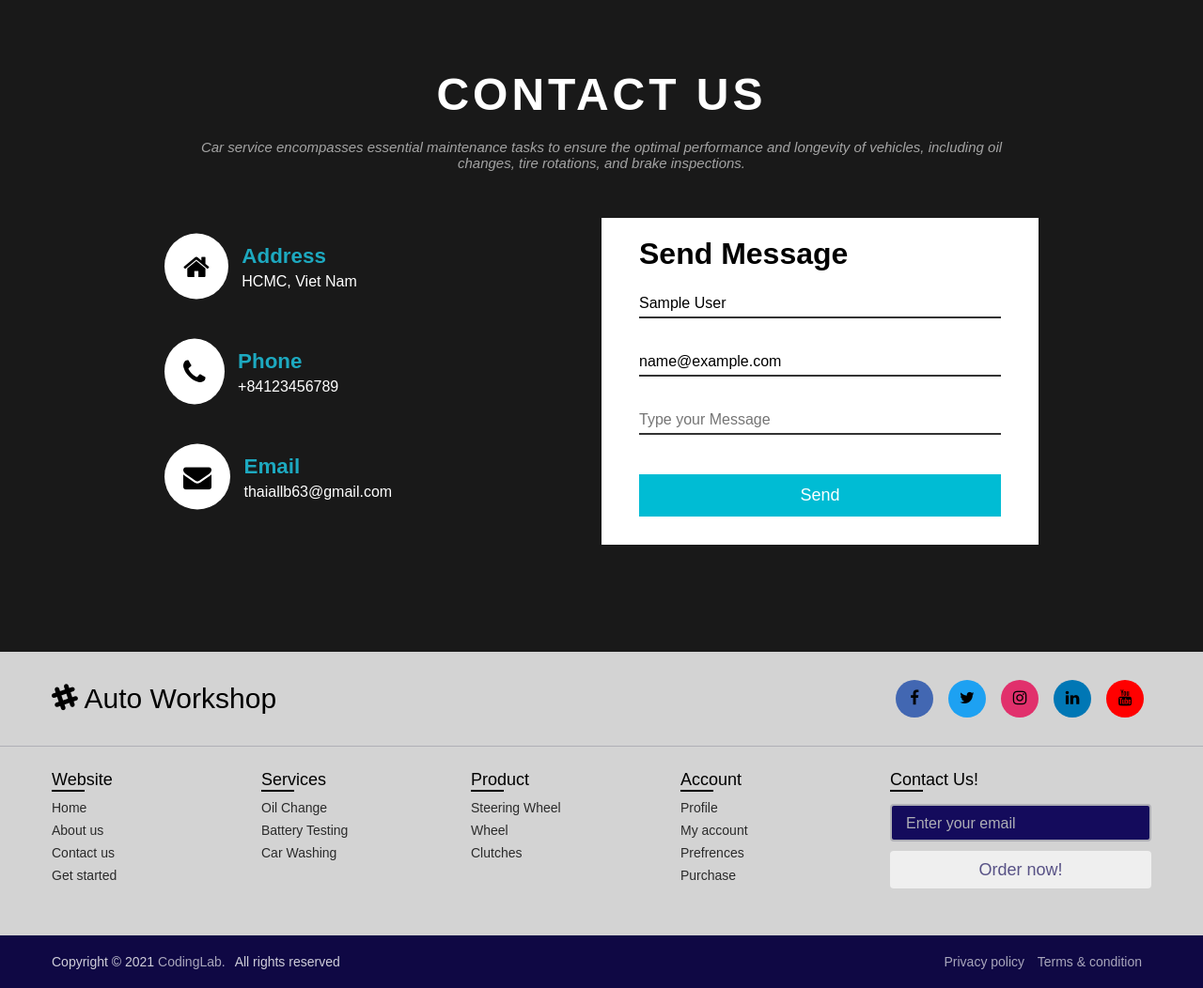
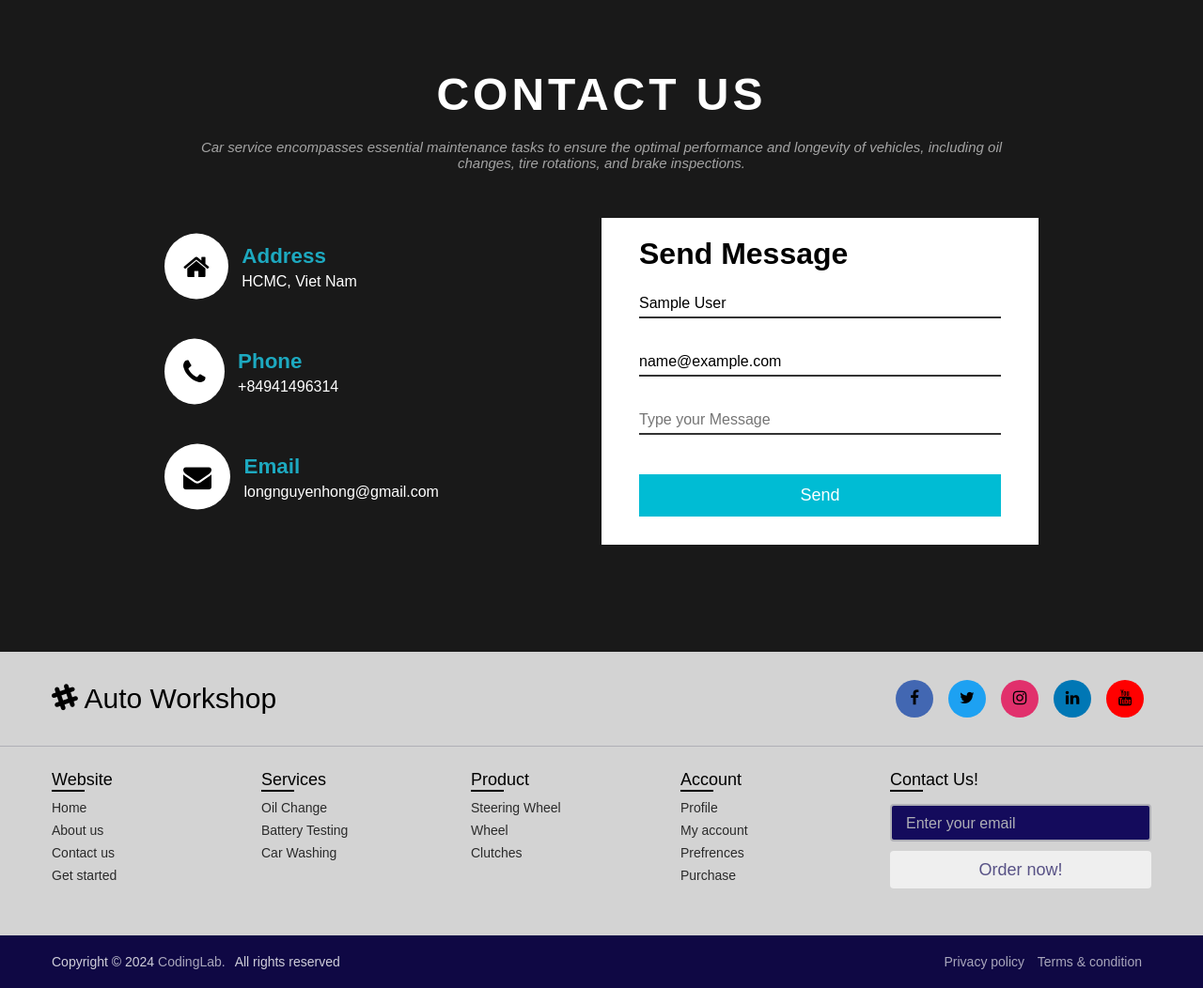
Before and after one commit to Mykeekk/Motor-web-service-at-home, a PHP site: page /contact.php in a window 1280 px wide. Shown: the part 53-1105 px from the top of the page at 94% size. Run offline with PHP 8.4, Linux system fonts and the light colour scheme; the visitor is signed in with stand-in values (Sample User, id 1); some libraries are stand-ins or nearby versions.

Commit message:
Minor changes

```diff
--- a/contact.php
+++ b/contact.php
@@ -66,7 +66,7 @@
                                 <div class="contact-icon fa fa-phone"></div>
                                 <div class="information-description">
                                     <h4 class="description-heading">Phone</h4>
-                                    <div class="description-text">+84123456789</div>
+                                    <div class="description-text">+84941496314</div>
                                 </div>
 
                             </div>
@@ -74,7 +74,7 @@
                                 <div class="contact-icon fa fa-envelope"></div>
                                 <div class="information-description">
                                     <h4 class="description-heading">Email</h4>
-                                    <div class="description-text">thaiallb63@gmail.com</div>
+                                    <div class="description-text">longnguyenhong@gmail.com</div>
                                 </div>
 
                             </div>
--- a/header-footer/footer.html
+++ b/header-footer/footer.html
@@ -50,7 +50,7 @@
     </div>
     <div class="bottom-details">
         <div class="bottom_text">
-            <span class="copyright_text">Copyright © 2021 <a href="#">CodingLab.</a>All rights reserved</span>
+            <span class="copyright_text">Copyright © 2024 <a href="#">CodingLab.</a>All rights reserved</span>
             <span class="policy_terms">
                 <a href="#">Privacy policy</a>
                 <a href="#">Terms & condition</a>
```
